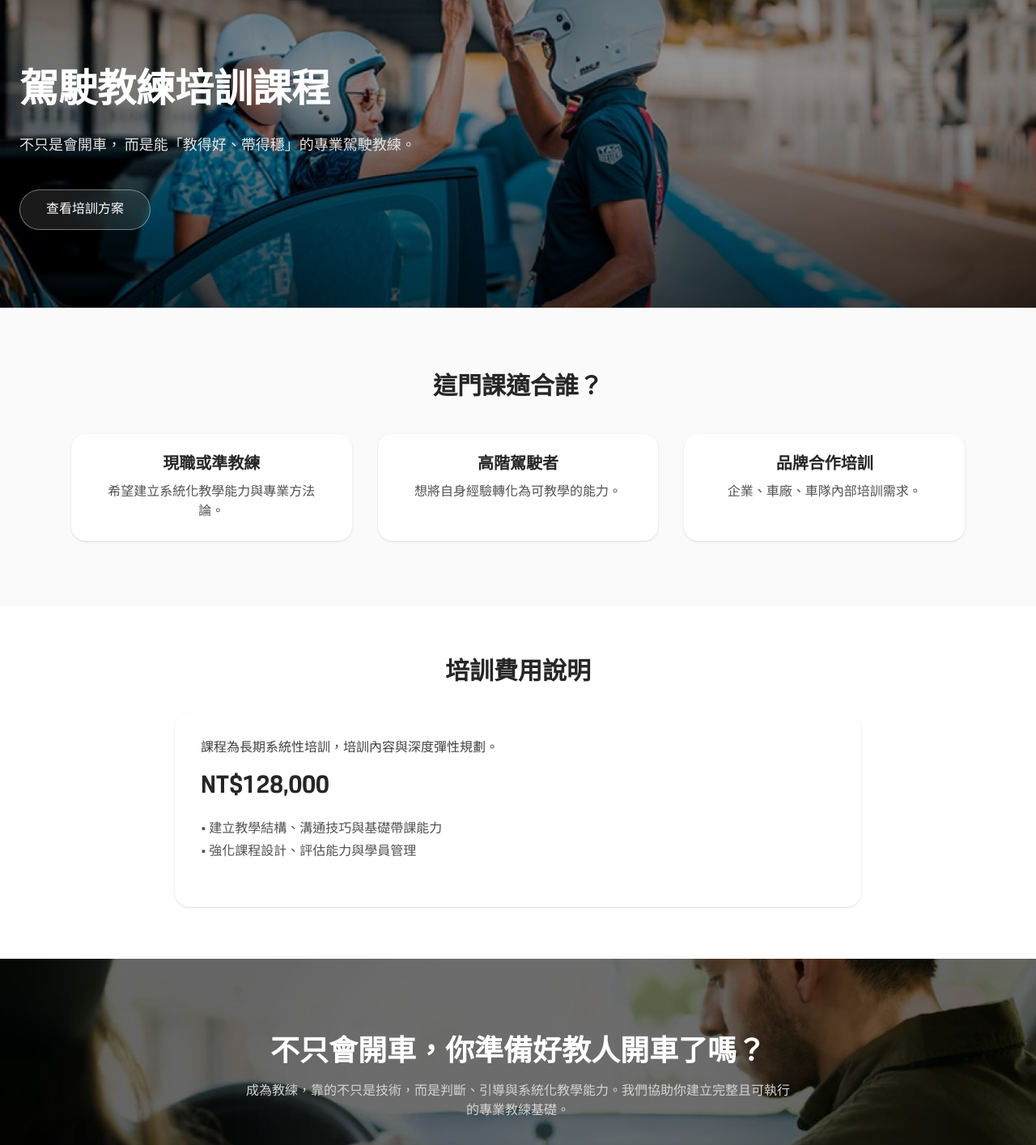
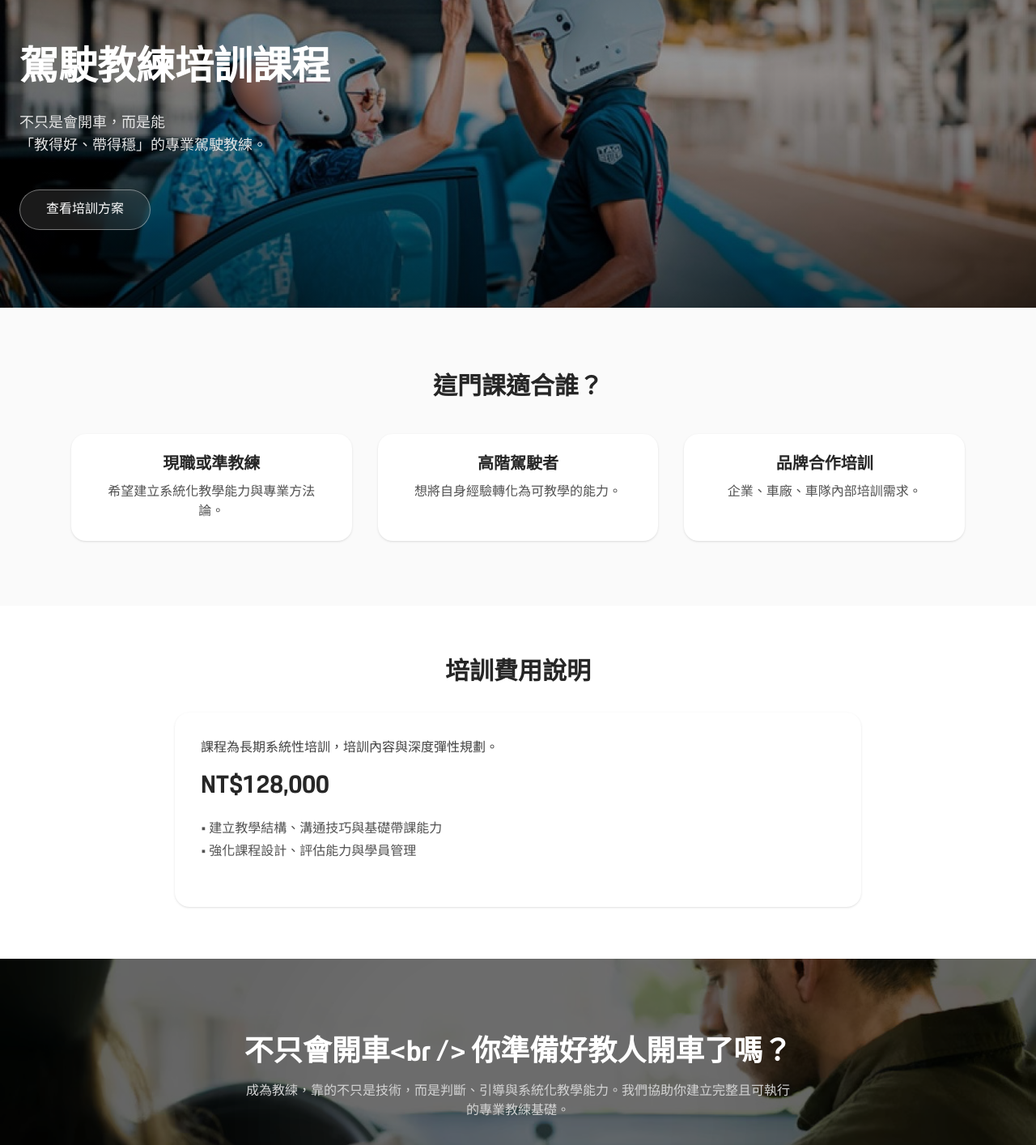
Before and after one commit to laurelke/drivemate-web, a Next.js app: page /courses/instructor-training in a window 1280 px wide. Shown: the part 260-1674 px from the top of the page at 81% size. Built offline with nearby package versions, Linux system fonts and the light colour scheme; a web font is replaced by a local one.

Commit message:
feat: unify course pages layout and design

```diff
--- a/app/courses/instructor-training/page.tsx
+++ b/app/courses/instructor-training/page.tsx
@@ -139,8 +139,8 @@ className="object-cover md:object-cover object-center md:[object-position:50%_60
       </h1>
 
       <p className="mt-6 text-lg text-neutral-200">
-        不只是會開車，
-        而是能「教得好、帶得穩」的專業駕駛教練。
+        不只是會開車，而是能<br />
+        「教得好、帶得穩」的專業駕駛教練。
       </p>
 
       {/* 首頁同款 CTA 間距 */}
@@ -208,7 +208,8 @@ className="object-cover md:object-cover object-center md:[object-position:50%_60
 
       {/* ================= CTA ================= */}
             <BottomCTA
-              title="不只會開車，你準備好教人開車了嗎？"
+              title="不只會開車<br />
+              你準備好教人開車了嗎？"
               description="成為教練，靠的不只是技術，而是判斷、引導與系統化教學能力。我們協助你建立完整且可執行的專業教練基礎。"
               buttonText="諮詢教練培訓計畫"
                bgImage="/images/cta/instructor-training.jpg"
```
